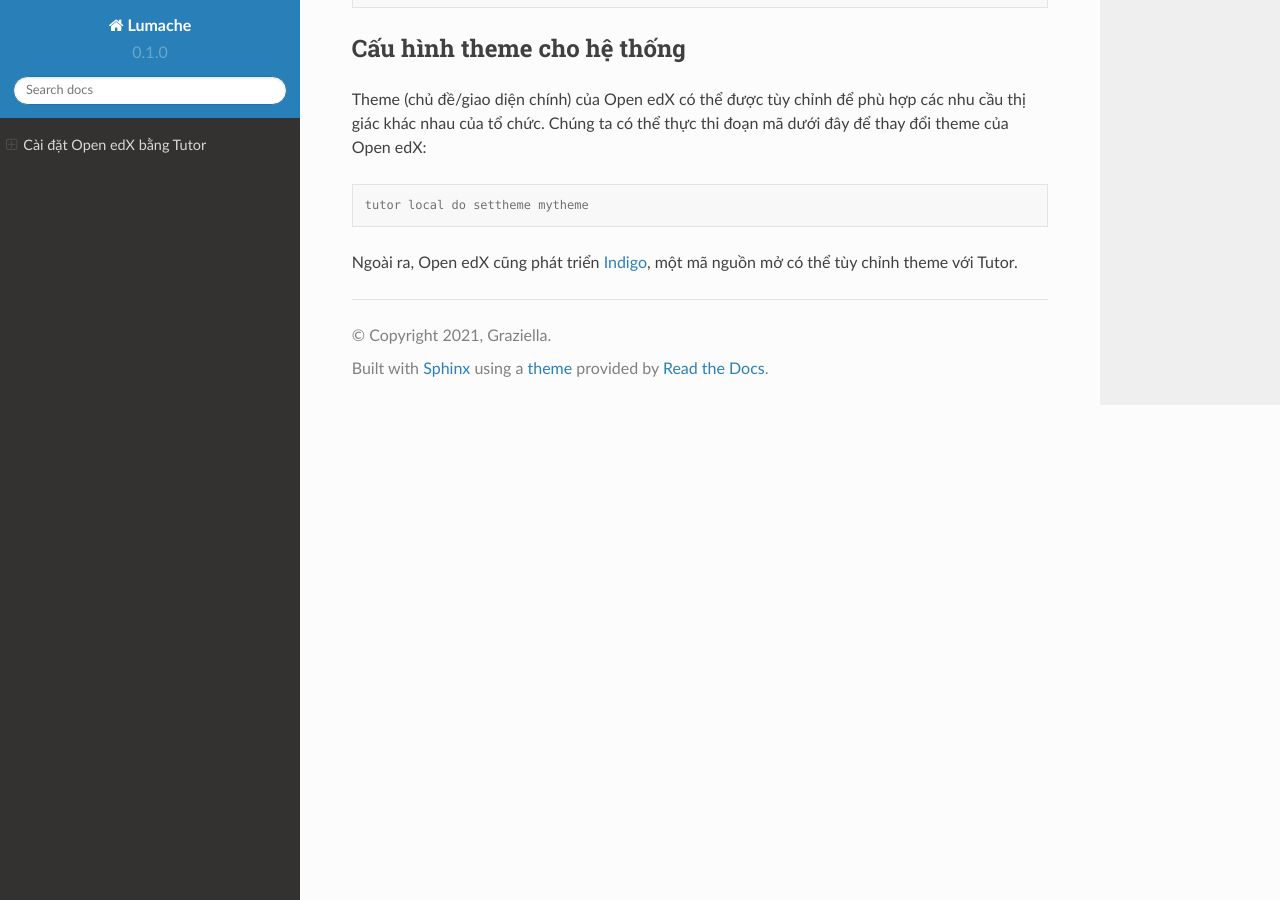
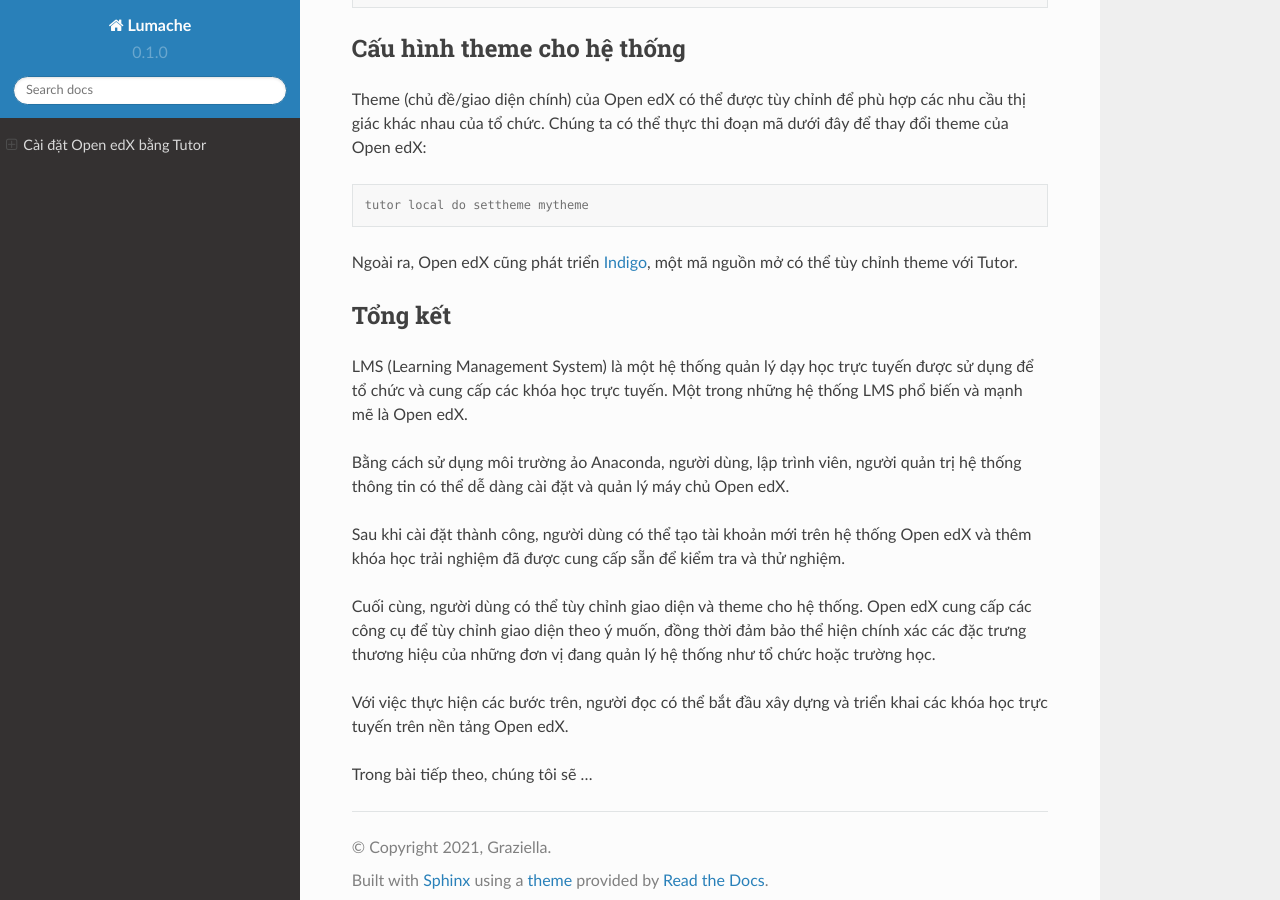
Before and after one commit to dlowji/rtd-openedx, a Sphinx documentation site: the page built from docs/source/tutor.rst, in a window 1280 px wide and 900 px high, scrolled down 2073 px. Built offline with Sphinx 7.4.7 and the Read the Docs theme 2.0.0, drawn with Linux system fonts in a browser that asks for light colours.

Commit message:
Update tutor.rst

```diff
--- a/docs/source/tutor.rst
+++ b/docs/source/tutor.rst
@@ -88,3 +88,17 @@ Theme (chủ đề/giao diện chính) của Open edX có thể được tùy ch
     tutor local do settheme mytheme
 
 Ngoài ra, Open edX cũng phát triển `Indigo <https://github.com/overhangio/tutor-indigo>`_, một mã nguồn mở có thể tùy chỉnh theme với Tutor.
+
+Tổng kết
+--------
+LMS (Learning Management System) là một hệ thống quản lý dạy học trực tuyến được sử dụng để tổ chức và cung cấp các khóa học trực tuyến. Một trong những hệ thống LMS phổ biến và mạnh mẽ là Open edX.
+
+Bằng cách sử dụng môi trường ảo Anaconda, người dùng, lập trình viên, người quản trị hệ thống thông tin có thể dễ dàng cài đặt và quản lý máy chủ Open edX.
+
+Sau khi cài đặt thành công, người dùng có thể tạo tài khoản mới trên hệ thống Open edX và thêm khóa học trải nghiệm đã được cung cấp sẵn để kiểm tra và thử nghiệm.
+
+Cuối cùng, người dùng có thể tùy chỉnh giao diện và theme cho hệ thống. Open edX cung cấp các công cụ để tùy chỉnh giao diện theo ý muốn, đồng thời đảm bảo thể hiện chính xác các đặc trưng thương hiệu của những đơn vị đang quản lý hệ thống như tổ chức hoặc trường học.
+
+Với việc thực hiện các bước trên, người đọc có thể bắt đầu xây dựng và triển khai các khóa học trực tuyến trên nền tảng Open edX.
+
+Trong bài tiếp theo, chúng tôi sẽ …
```
